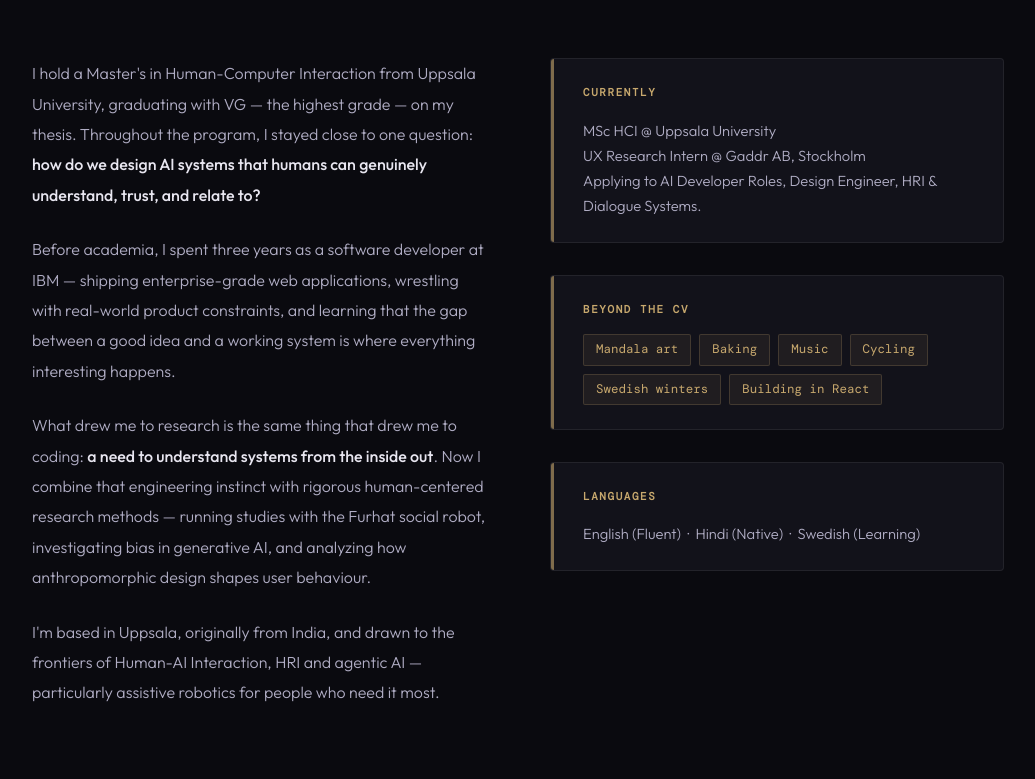
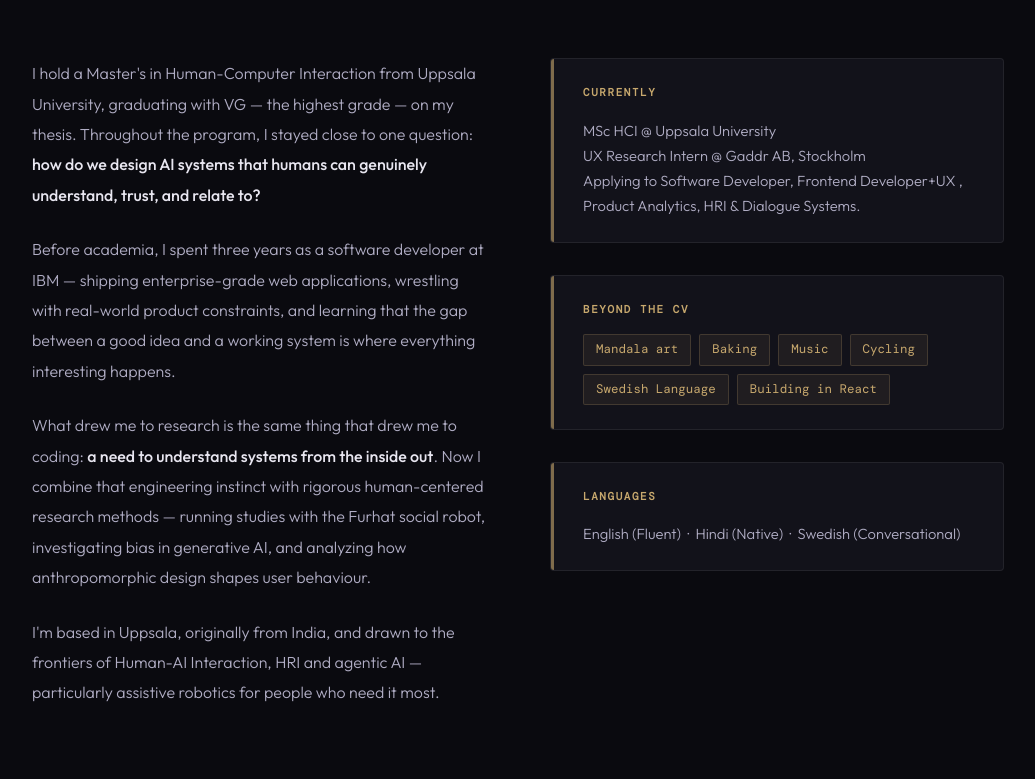
Before and after one commit to priyashi18-byte/priyashi18-byte.github.io, a plain HTML site: page index.html in a window 1280 px wide. Shown: the part 1121-1900 px from the top of the page, without its empty margins (122-1157 px from the left). Drawn offline with nearby package versions, Linux system fonts and the light colour scheme; a web font is replaced by a local one.

Commit message:
Update index.html
Corrected linkedin url

```diff
--- a/index.html
+++ b/index.html
@@ -3,7 +3,7 @@
 <head>
 <meta charset="UTF-8"/>
 <meta name="viewport" content="width=device-width, initial-scale=1.0"/>
-<title>Priyashi Dogra — HCI Researcher</title>
+<title>Priyashi Dogra — Software Developer</title>
 <link rel="preconnect" href="https://fonts.googleapis.com"/>
 <link href="https://fonts.googleapis.com/css2?family=Cormorant+Garamond:ital,wght@0,300;0,400;0,600;1,300;1,400&family=DM+Mono:wght@300;400&family=Outfit:wght@300;400;500&display=swap" rel="stylesheet"/>
 <style>
@@ -836,7 +836,7 @@ a.project-card {
     <div class="about-sidebar">
       <div class="sidebar-card">
         <h4>Currently</h4>
-        <p>MSc HCI @ Uppsala University<br>UX Research Intern @ Gaddr AB, Stockholm<br>Applying to AI Developer Roles, Design Engineer, HRI & Dialogue Systems.</p>
+        <p>MSc HCI @ Uppsala University<br>UX Research Intern @ Gaddr AB, Stockholm<br>Applying to Software Developer, Frontend Developer+UX , Product Analytics, HRI & Dialogue Systems.</p>
       </div>
       <div class="sidebar-card">
         <h4>Beyond the CV</h4>
@@ -845,13 +845,13 @@ a.project-card {
           <span class="interest-chip">Baking</span>
           <span class="interest-chip">Music</span>
           <span class="interest-chip">Cycling</span>
-          <span class="interest-chip">Swedish winters</span>
+          <span class="interest-chip">Swedish Language</span>
           <span class="interest-chip">Building in React</span>
         </div>
       </div>
       <div class="sidebar-card">
         <h4>Languages</h4>
-        <p>English (Fluent) &nbsp;·&nbsp; Hindi (Native) &nbsp;·&nbsp; Swedish (Learning)</p>
+        <p>English (Fluent) &nbsp;·&nbsp; Hindi (Native) &nbsp;·&nbsp; Swedish (Conversational)</p>
       </div>
     </div>
   </div>
@@ -1096,7 +1096,7 @@ a.project-card {
       </a>
       <a href="https://www.linkedin.com/in/priyashi-dogra-953144170/" class="contact-link" target="_blank">
         <span class="contact-icon">in</span>
-        linkedin.com/in/priyashidogra
+       https://www.linkedin.com/in/priyashi-dogra-953144170/
       </a>
       <a href="#" class="contact-link">
         <span class="contact-icon">📍</span>
@@ -1107,7 +1107,7 @@ a.project-card {
 </section>
 
 <footer>
-  <p>Priyashi Dogra &nbsp;·&nbsp; Software Developer |HCI Researcher &nbsp;·&nbsp; Uppsala 2025</p>
+  <p>Priyashi Dogra &nbsp;·&nbsp; Software Developer|HCI Researcher &nbsp;·&nbsp; Uppsala 2025</p>
   <p>Built with curiosity &amp; intention</p>
 </footer>
 
```
